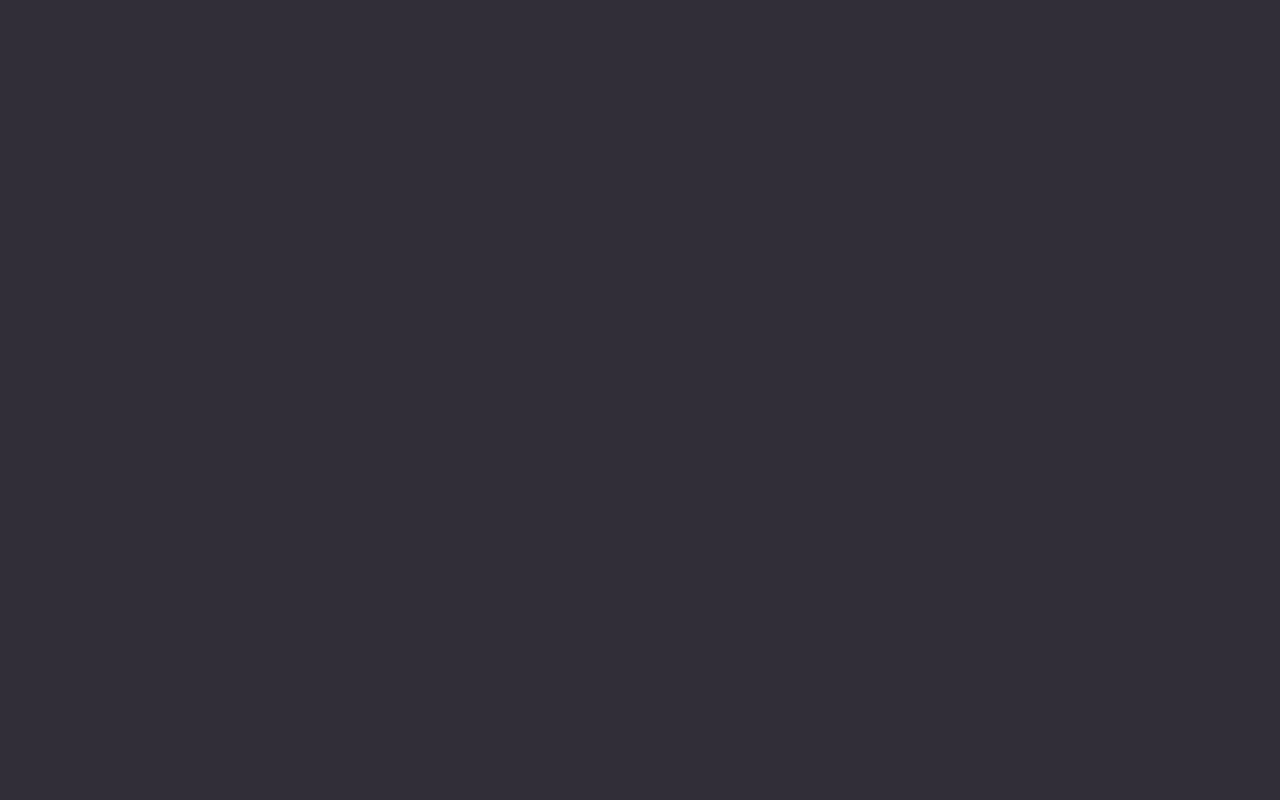
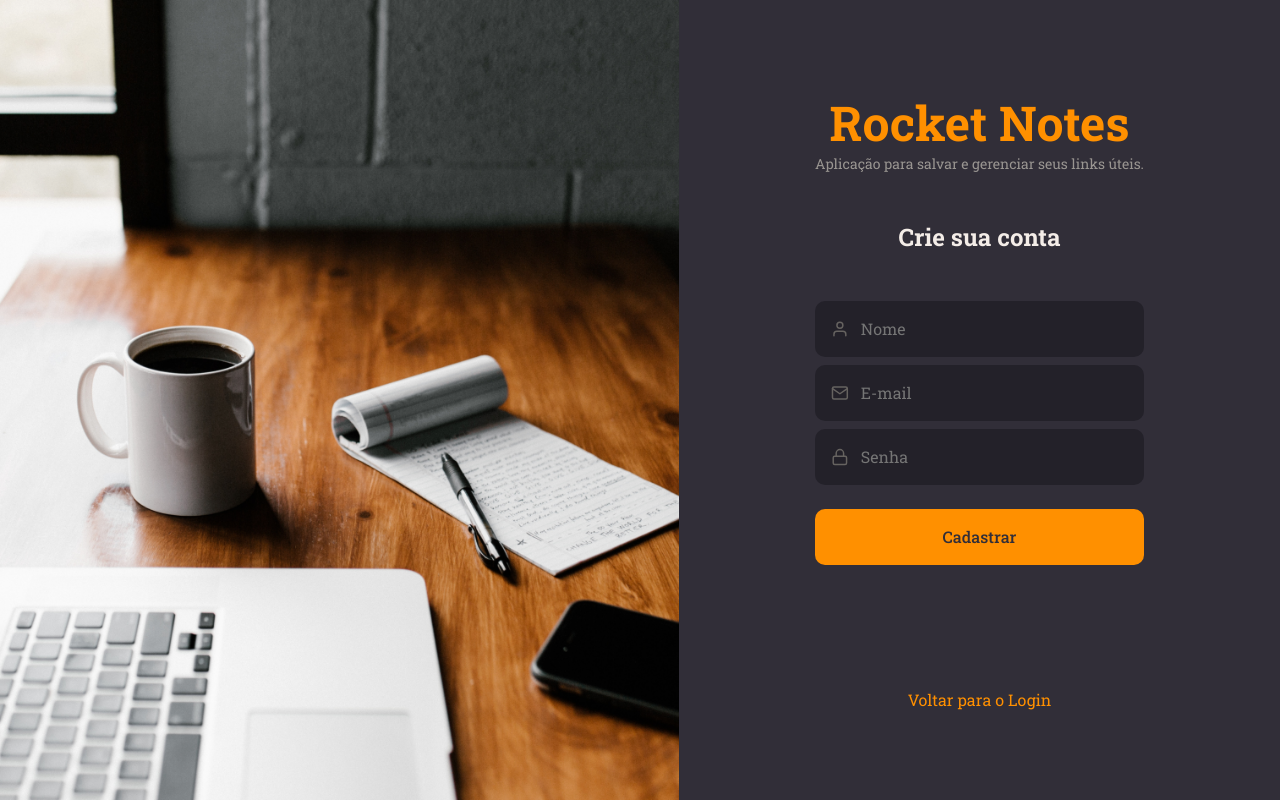
Before and after one commit to Henrriky2014/Aprendendo-ReactJS, a React (Vite) app: page /register in a window 1280 px wide. Before the commit this address had no page. Built offline with nearby package versions, Linux system fonts and the light colour scheme.

Commit message:
Add lib axios and add a way to register a new account

```diff
--- a/package.json
+++ b/package.json
@@ -10,6 +10,7 @@
     "preview": "vite preview"
   },
   "dependencies": {
+    "axios": "^1.6.7",
     "react": "^18.2.0",
     "react-dom": "^18.2.0",
     "react-icons": "^5.0.1",
--- a/src/pages/SignUp/index.jsx
+++ b/src/pages/SignUp/index.jsx
@@ -1,11 +1,42 @@
+import { useState } from 'react';
 import { FiMail, FiLock, FiUser } from 'react-icons/fi';
-import { Link } from 'react-router-dom';
+import { Link, useNavigate } from 'react-router-dom';
+
+import { api } from '../../services/api';
+
 import { Input } from '../../components/Input';
 import { Button } from '../../components/Button';
+
 
 import { Container, Form, Background } from "./styles";
 
 export function SignUp() {
+
+    const [name, setName] = useState("");
+    const [email, setEmail] = useState("");
+    const [password, setPassword] = useState("");
+
+    const navigate = useNavigate();
+
+    function handleSignUP() {
+        if(!name || !password || !email) {
+            return alert("Preencha todos os campos!");
+        }
+
+        api.post("/users", { name, email, password }).then(() => {
+            alert("Usuário cadastrado com sucesso!");
+            navigate("/");
+        }).catch(error => {
+            if(error.response) {
+                alert(error.response.data.message);
+            } else {
+                alert("Não foi possível cadastrar!");
+            }
+        })
+
+
+    }
+
     return(
         <Container>
             <Background />
@@ -21,19 +52,24 @@
                     placeholder="Nome"
                     type="text"
                     icon={FiUser}
+                    onChange={e => setName(e.target.value)}
                 />
                 <Input
                     placeholder="E-mail"
                     type="text"
                     icon={FiMail}
+                    onChange={e => setEmail(e.target.value)}
+
                 />
                 <Input
                     placeholder="Senha"
                     type="Password"
                     icon={FiLock}
+                    onChange={e => setPassword(e.target.value)}
+
                 />
 
-                <Button title="Cadastrar"/>
+                <Button title="Cadastrar" onClick={handleSignUP}/>
 
                 <Link to="/">
                     Voltar para o Login
--- a/src/routes/index.jsx
+++ b/src/routes/index.jsx
@@ -7,7 +7,7 @@
 export function Routes() {
     return (
         <BrowserRouter>
-            <AppRoutes />
+            <AuthRoutes />
         </BrowserRouter>
     )
 }
--- /dev/null
+++ b/src/services/api.js
@@ -0,0 +1,5 @@
+import axios from "axios";
+
+export const api = axios.create({
+    baseURL: "http://localhost:3333"
+});
```
Also changed, not shown: 1 other file (tests, documents, lock files or other folders).
